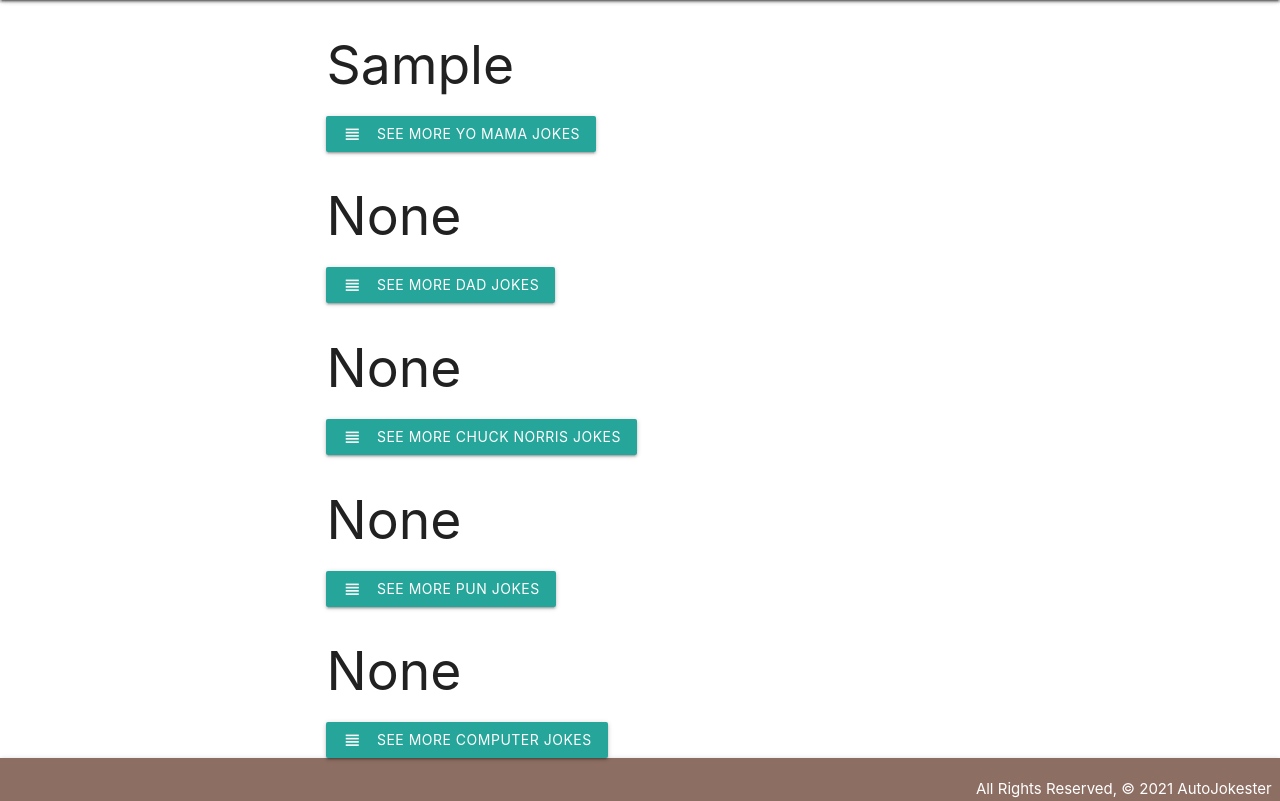
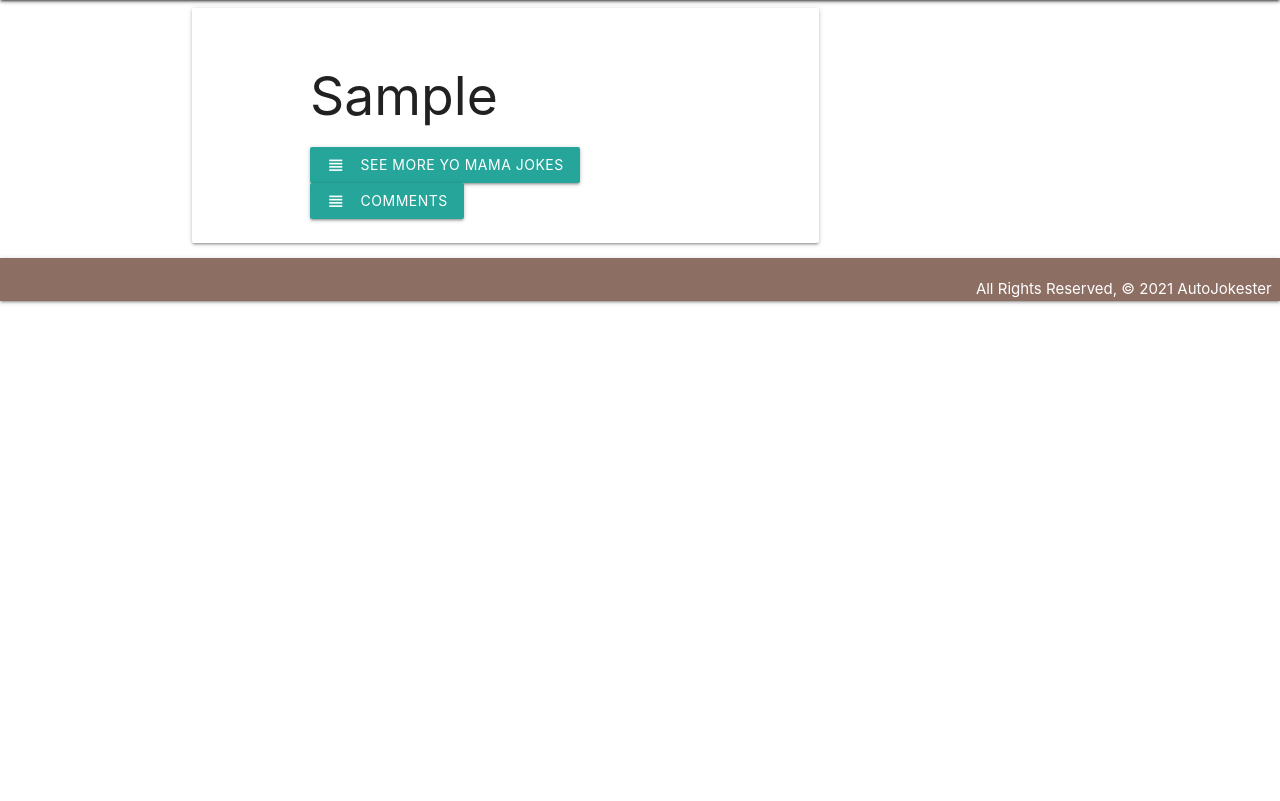
Before and after one commit to sean-yates/Auto-Jokester, a Django app: page /allJokes in a window 1280 px wide. Shown: the part 64-865 px from the top of the page. After the commit the page ends 368 px from the top, so only its background shows below. Run offline with Django 3.2, Linux system fonts and the light colour scheme; tables that the repository leaves empty hold one stand-in row (values such as "Sample post").

Commit message:
adds links to comments and doesn't show category if no joke is present on alljokes page

```diff
--- a/main_app/templates/allJokes.html
+++ b/main_app/templates/allJokes.html
@@ -10,10 +10,15 @@
   />
 
         {% for joke in jokes %}
-            <div class="container">
+          {% if joke.joke != None%}
+            <div class="container card">
+              <div class="container card-content">
                 <h2>{{joke.joke}}</h2>
                 <a href="{% url 'joke_random' joke.category.1|lower|cut:' ' %}" class="waves-effect waves-light btn"><i class="material-icons left">view_headline</i>See more {{joke.category.1}} jokes</a>
+                <a href="{% url 'joke_details' joke.joke.id %}" class="waves-effect waves-light btn"><i class="material-icons left">view_headline</i>Comments</a>
+              </div>
             </div>
+          {% endif %}
         {% endfor %}
     </body>
 
```
